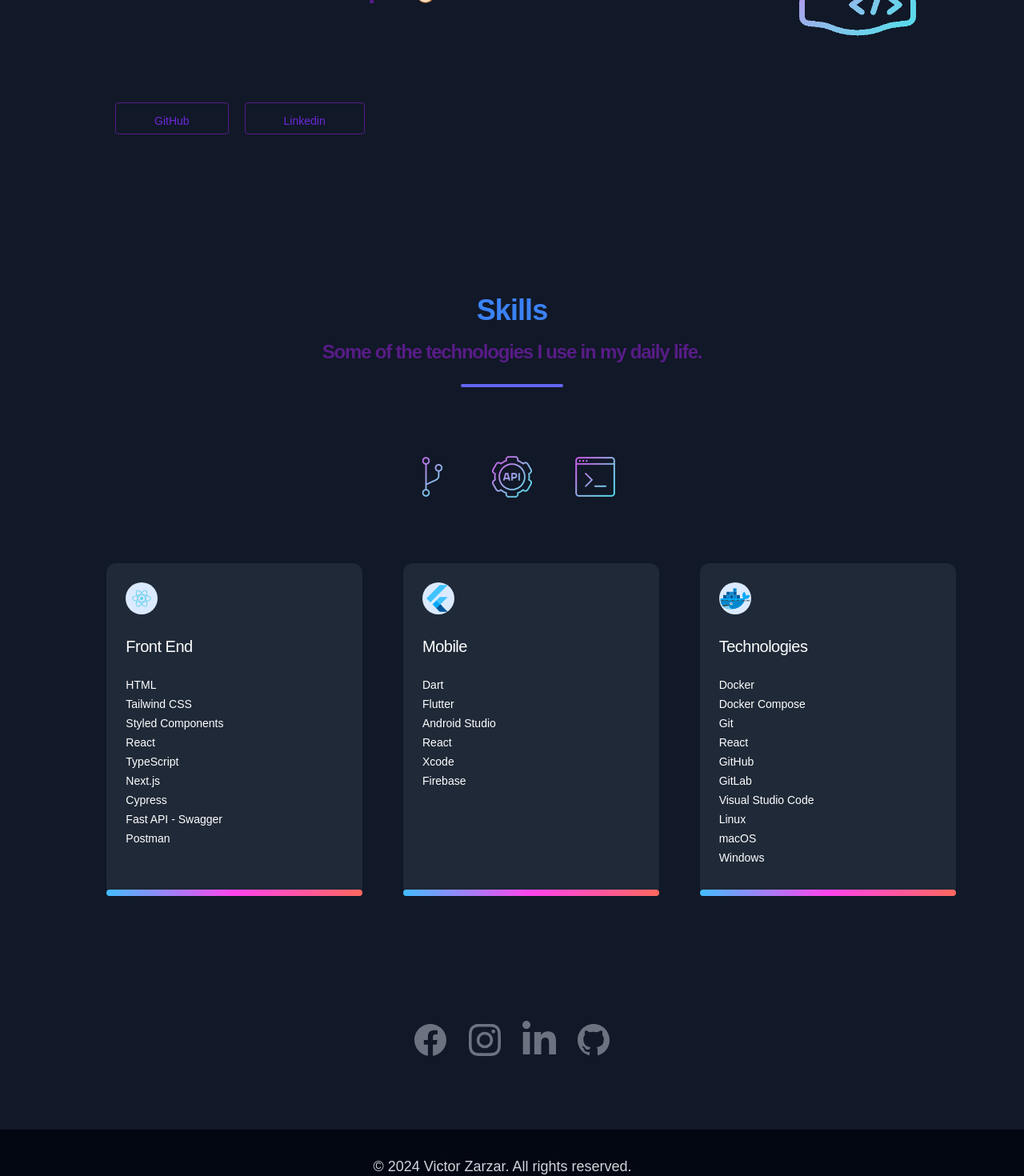
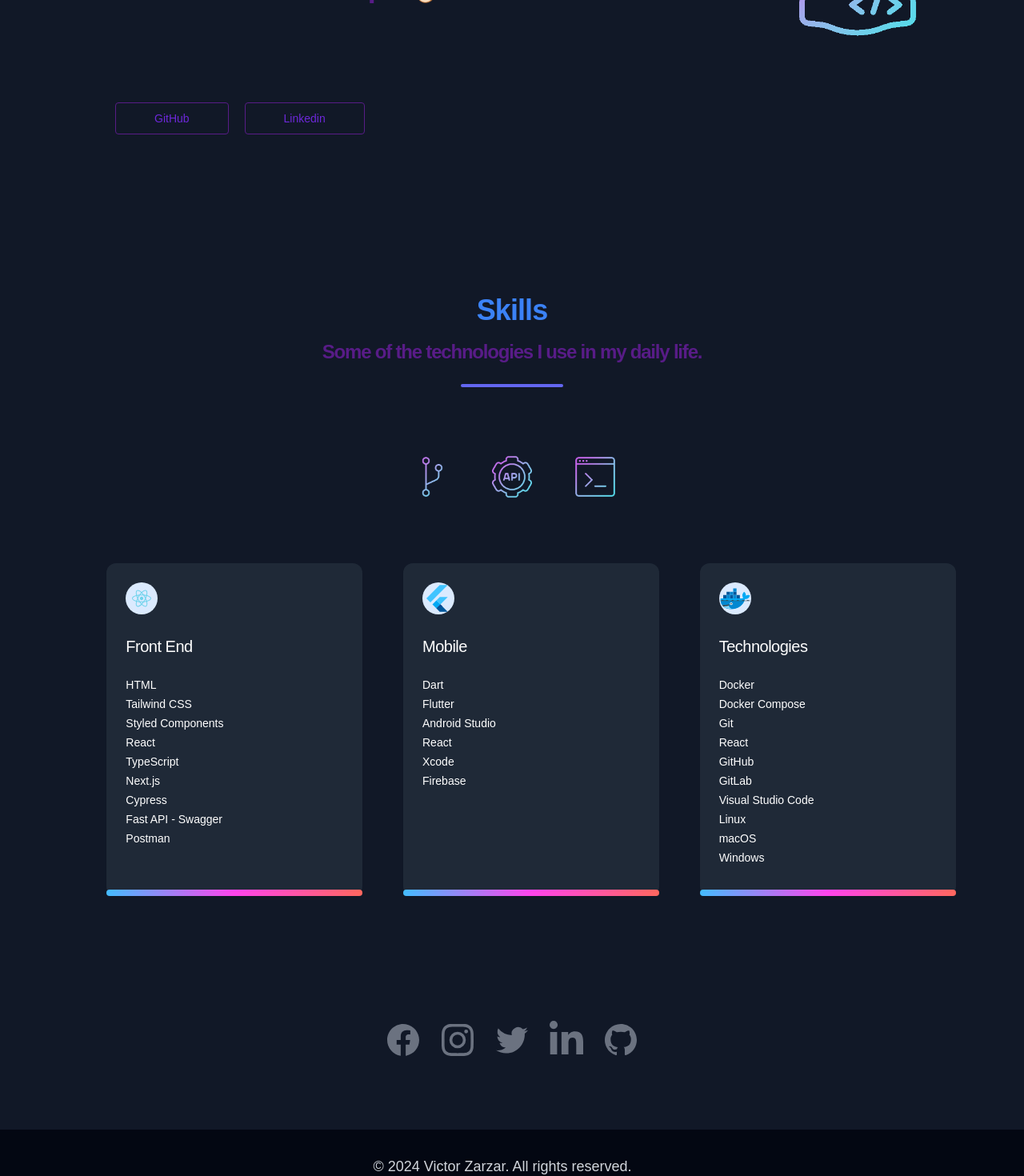
Before and after one commit to Victor-Zarzar/Portfolio-TS, a Next.js app: page / in a window 1280 px wide. Shown: the part 380-1850 px from the top of the page at 80% size. Built offline with nearby package versions, Linux system fonts and the light colour scheme.

Commit message:
updates in header. skills. and contact

```diff
--- a/src/app/components/Header.tsx
+++ b/src/app/components/Header.tsx
@@ -29,10 +29,10 @@
             </div>
             <div className="container-button relative inline-flex group ml-6 md:ml-0 lg:ml-20 xl:ml-36 2xl:ml-96 space-x-5">
                 <Link href="https://github.com/Victor-Zarzar" target="_blank">
-                    <Button type='button' className='inline-block px-12 py-3 text-sm font-medium border-purple-900 rounded active:text-violet-500 bg-transparent text-violet-700 hover:text-white hover:bg-purple-900 border focus:outline-none focus:ring'>GitHub</Button>
+                    <Button type='button' className='inline-block px-12 py-2 text-sm font-medium border-purple-900 rounded active:text-violet-500 bg-transparent text-violet-700 hover:text-white hover:bg-purple-900 border focus:outline-none focus:ring'>GitHub</Button>
                 </Link>
                 <Link href="https://www.linkedin.com/in/victorzarzar" target="_blank">
-                    <Button type='button' className='inline-block px-12 py-3 text-sm font-medium border-purple-900 rounded active:text-violet-500 bg-transparent text-violet-700 hover:text-white hover:bg-purple-900 border focus:outline-none focus:ring'>Linkedin</Button>
+                    <Button type='button' className='inline-block px-12 py-2 text-sm font-medium border-purple-900 rounded active:text-violet-500 bg-transparent text-violet-700 hover:text-white hover:bg-purple-900 border focus:outline-none focus:ring'>Linkedin</Button>
                 </Link>
             </div>
         </div>
--- a/src/app/components/Skills.tsx
+++ b/src/app/components/Skills.tsx
@@ -140,6 +140,15 @@
                                 </a>
                             </li>
                             <li>
+                                <a href="https://twitter.com/victorzarzar1" target="_blank" className="text-gray-500 hover:text-gray-400 dark:hover:text-white dark:text-gray-400">
+                                    <svg className="h-8 w-8 md:w-12 md:h-12 lg:w-12 lg:h-12" fill="currentColor" viewBox="0 0 24 24" aria-hidden="true">
+                                        <path
+                                            d="M8.29 20.251c7.547 0 11.675-6.253 11.675-11.675 0-.178 0-.355-.012-.53A8.348 8.348 0 0022 5.92a8.19 8.19 0 01-2.357.646 4.118 4.118 0 001.804-2.27 8.224 8.224 0 01-2.605.996 4.107 4.107 0 00-6.993 3.743 11.65 11.65 0 01-8.457-4.287 4.106 4.106 0 001.27 5.477A4.072 4.072 0 012.8 9.713v.052a4.105 4.105 0 003.292 4.022 4.095 4.095 0 01-1.853.07 4.108 4.108 0 003.834 2.85A8.233 8.233 0 012 18.407a11.616 11.616 0 006.29 1.84">
+                                        </path>
+                                    </svg>
+                                </a>
+                            </li>
+                            <li>
                                 <a href="https://www.linkedin.com/in/victorzarzar" target="_blank" className="text-gray-500 hover:text-gray-400 dark:hover:text-white dark:text-gray-400" aria-label="Visit TrendyMinds LinkedIn" rel="noreferrer"><svg
                                     xmlns="http://www.w3.org/2000/svg" viewBox="0 0 448 512" className="h-8 w-8 md:w-12 md:h-12 lg:w-12 lg:h-12">
                                     <path fill="currentColor"
--- a/src/app/contact/page.tsx
+++ b/src/app/contact/page.tsx
@@ -178,6 +178,15 @@
                         </a>
                     </li>
                     <li>
+                        <a href="https://twitter.com/victorzarzar1" target="_blank" className="text-gray-500 hover:text-gray-400 dark:hover:text-white dark:text-gray-400">
+                            <svg className="h-8 w-8 md:w-12 md:h-12 lg:w-12 lg:h-12" fill="currentColor" viewBox="0 0 24 24" aria-hidden="true">
+                                <path
+                                    d="M8.29 20.251c7.547 0 11.675-6.253 11.675-11.675 0-.178 0-.355-.012-.53A8.348 8.348 0 0022 5.92a8.19 8.19 0 01-2.357.646 4.118 4.118 0 001.804-2.27 8.224 8.224 0 01-2.605.996 4.107 4.107 0 00-6.993 3.743 11.65 11.65 0 01-8.457-4.287 4.106 4.106 0 001.27 5.477A4.072 4.072 0 012.8 9.713v.052a4.105 4.105 0 003.292 4.022 4.095 4.095 0 01-1.853.07 4.108 4.108 0 003.834 2.85A8.233 8.233 0 012 18.407a11.616 11.616 0 006.29 1.84">
+                                </path>
+                            </svg>
+                        </a>
+                    </li>
+                    <li>
                         <a href="https://www.linkedin.com/in/victorzarzar" target="_blank" className="text-gray-500 hover:text-gray-400 dark:hover:text-white dark:text-gray-400" aria-label="Visit TrendyMinds LinkedIn" rel="noreferrer"><svg
                             xmlns="http://www.w3.org/2000/svg" viewBox="0 0 448 512" className="h-8 w-8 md:w-12 md:h-12 lg:w-12 lg:h-12">
                             <path fill="currentColor"
```
